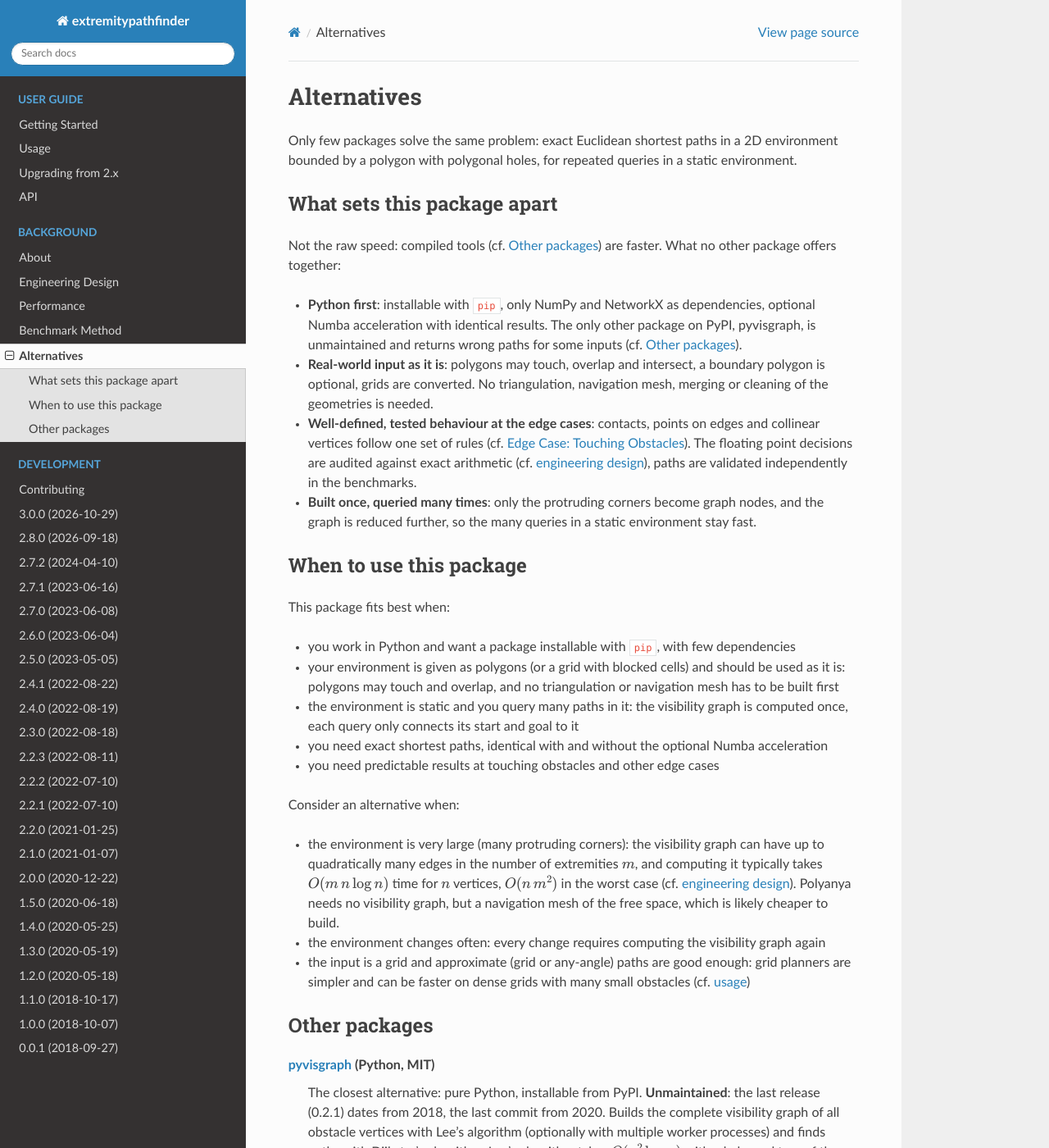
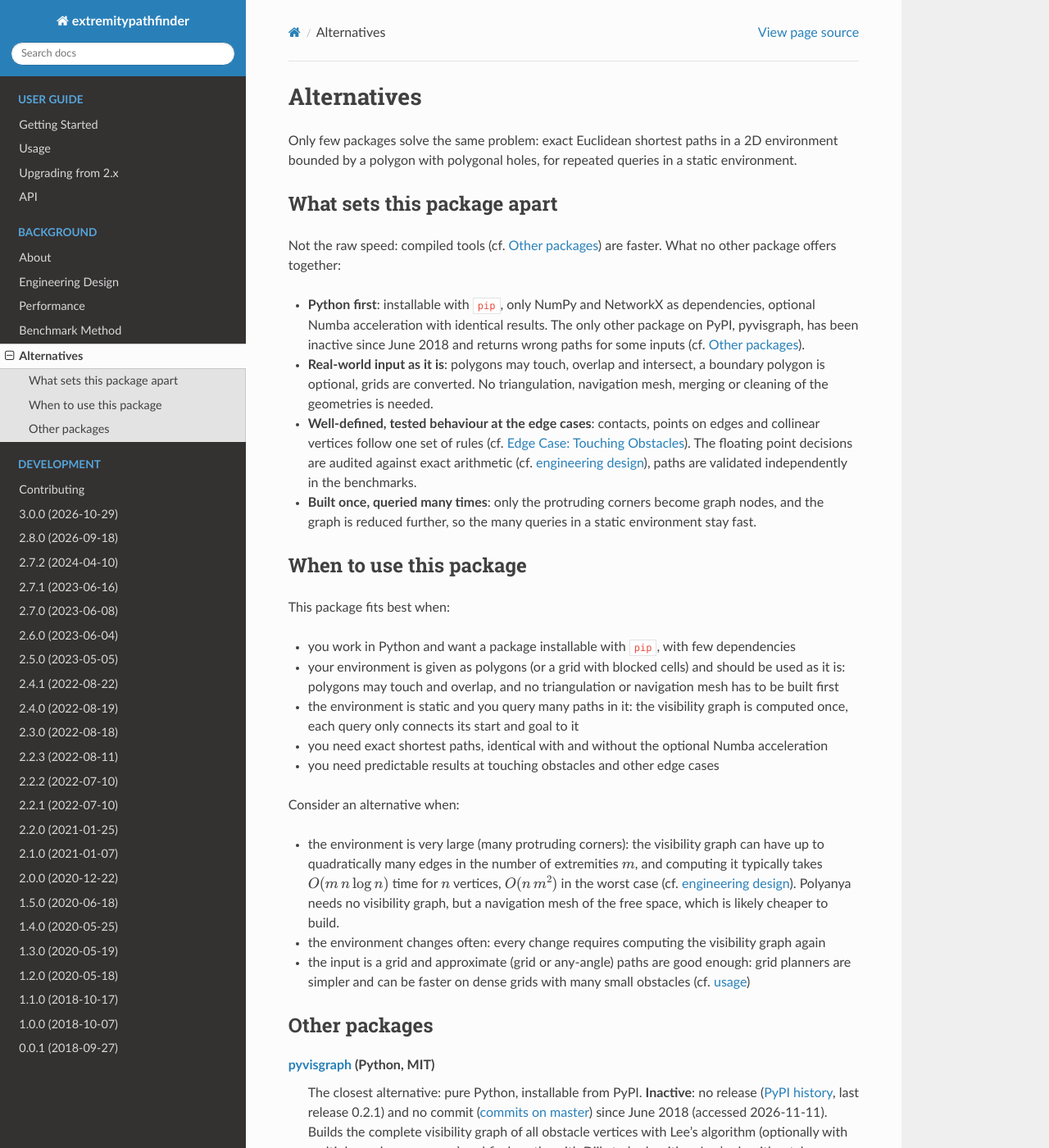
Before and after one commit to jannikmi/extremitypathfinder, a Sphinx documentation site: the page built from docs/9_alternatives.rst, in a window 1280 px wide and 1400 px high. Shown: the whole window at 82% size. Built offline with Sphinx 7.4.7 and the Read the Docs theme 3.1.0, drawn with Linux system fonts in a browser that asks for light colours; some of the changed text lies outside the part shown.

Commit message:
docs: describe pyvisgraph as inactive since 2018 (#250)
## Summary
- The last release (0.2.1) and the last commit of pyvisgraph date from
2018 (commit 9472e0d, 9 June 2018; checked November 2026). The docs said
"unmaintained" and "last commit from 2020", which was wrong and
overstated what is known.
- Replace "unmaintained" with "inactive since 2018" in both places in
`docs/9_alternatives.rst`. The "returns wrong paths" claim is unchanged.

Docs only, so no changelog entry. Strict docs build (`uv run tox -e
docs`) passes.

Note: the JOSS draft in #196 has the same change to `paper/paper.md`.
This PR also touches `docs/9_alternatives.rst`, which #196 does not
change.

🤖 Generated with [Claude Code](https://claude.com/claude-code)

---------

Co-authored-by: Claude Haiku 5.5 <noreply@anthropic.com>

```diff
--- a/docs/9_alternatives.rst
+++ b/docs/9_alternatives.rst
@@ -14,8 +14,8 @@ What sets this package apart
 Not the raw speed: compiled tools (cf. `Other packages`_) are faster. What no other package offers together:
 
 - **Python first**: installable with ``pip``, only NumPy and NetworkX as dependencies,
-  optional Numba acceleration with identical results. The only other package on PyPI, pyvisgraph, is unmaintained
-  and returns wrong paths for some inputs (cf. `Other packages`_).
+  optional Numba acceleration with identical results. The only other package on PyPI, pyvisgraph, has been inactive
+  since June 2018 and returns wrong paths for some inputs (cf. `Other packages`_).
 - **Real-world input as it is**: polygons may touch, overlap and intersect, a boundary polygon is optional,
   grids are converted. No triangulation, navigation mesh, merging or cleaning of the geometries is needed.
 - **Well-defined, tested behaviour at the edge cases**: contacts, points on edges and collinear vertices
@@ -54,7 +54,9 @@ Other packages
 
 `pyvisgraph <https://github.com/TaipanRex/pyvisgraph>`__ (Python, MIT)
     The closest alternative: pure Python, installable from PyPI.
-    **Unmaintained**: the last release (0.2.1) dates from 2018, the last commit from 2020.
+    **Inactive**: no release (`PyPI history <https://pypi.org/project/pyvisgraph/#history>`__, last release 0.2.1)
+    and no commit (`commits on master <https://github.com/TaipanRex/pyvisgraph/commits/master/>`__) since June 2018
+    (accessed 2026-11-11).
     Builds the complete visibility graph of all obstacle vertices with Lee's algorithm
     (optionally with multiple worker processes) and finds paths with Dijkstra's algorithm.
     Lee's algorithm takes :math:`O(n^2 \log n)` with a balanced tree of the edges. The implementation of pyvisgraph
```
